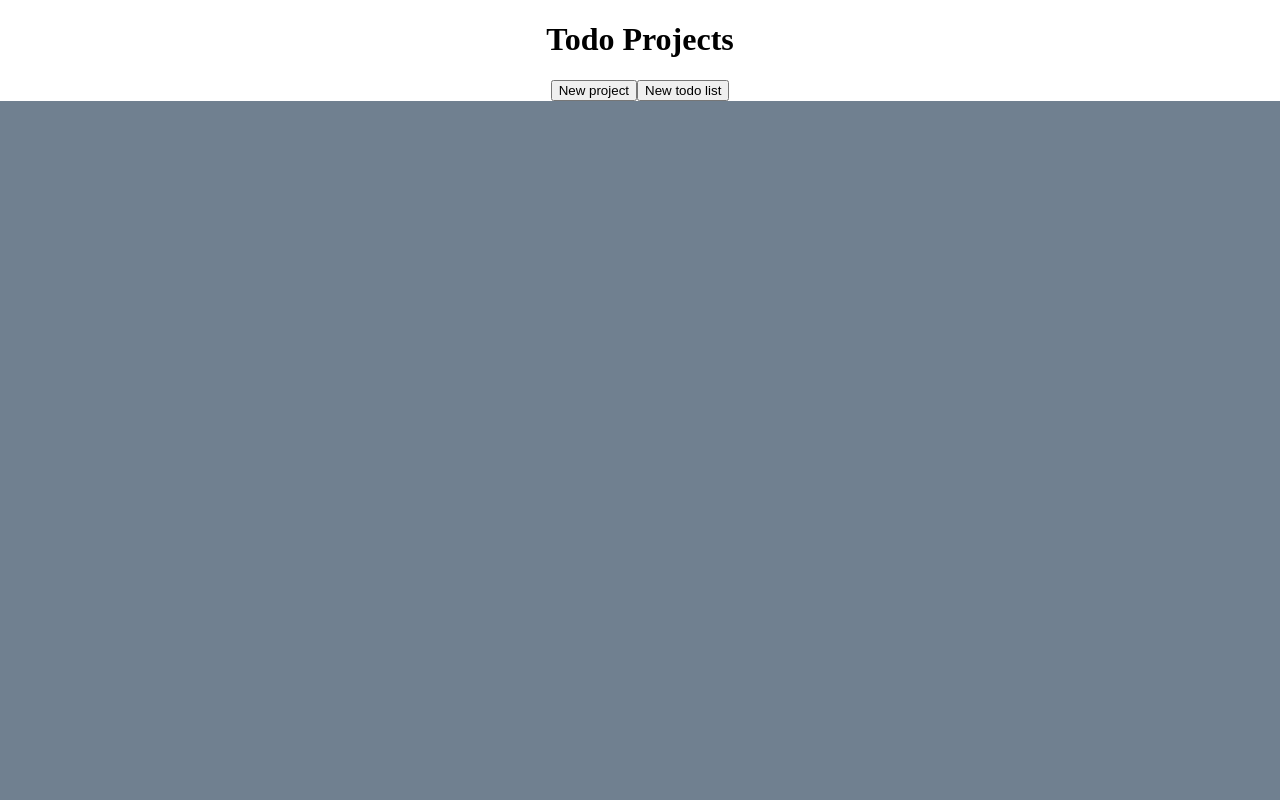
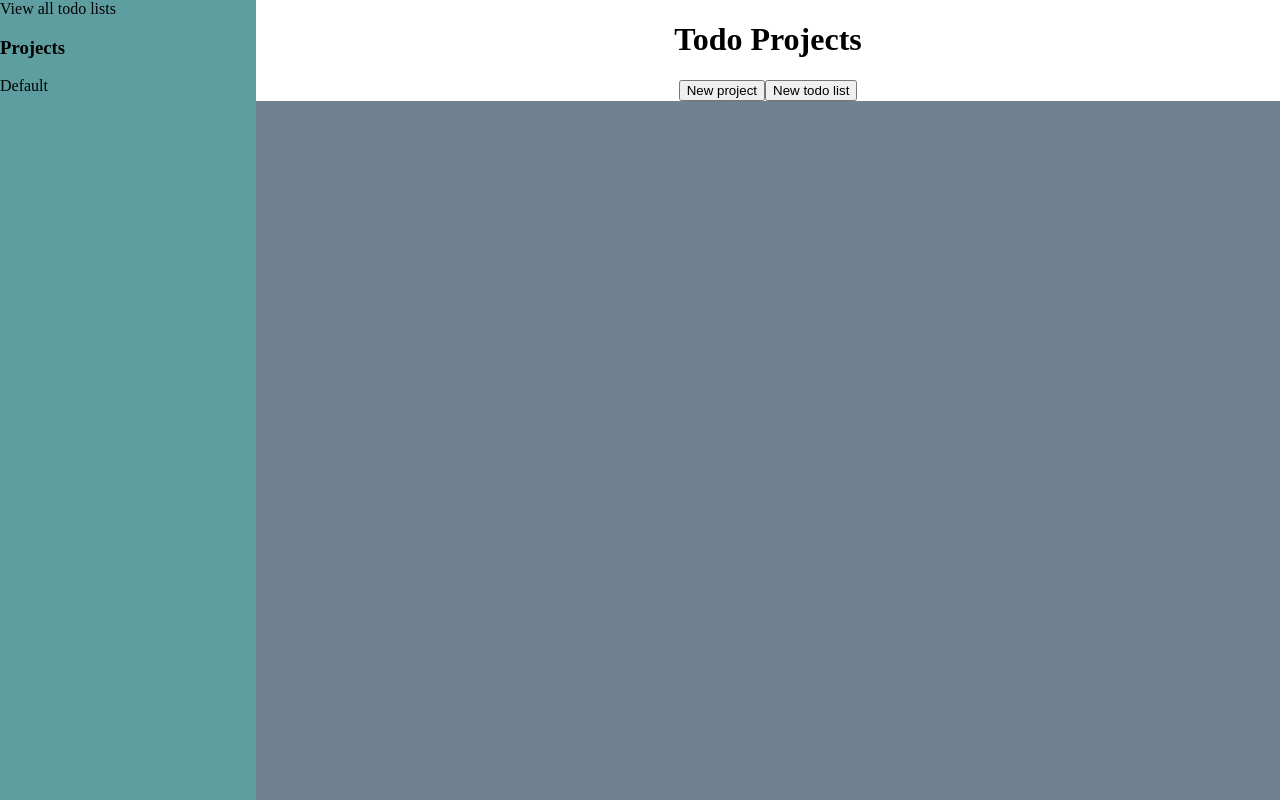
Before and after one commit to joeymuchow/odin-todo-lists, a website built with webpack: page src/template.html in a window 1280 px wide. Built offline with nearby package versions, Linux system fonts and the light colour scheme.

Commit message:
Create sidebar and render projects on it
The sidebar shows all projects that exist and a view all todo lists
element. They will be clickable links eventually. I've also fixed the
close modal functions to use another function to clear the inputs, plus
I have added the close functions to the end of the create functions.

```diff
--- a/src/bindEvents.js
+++ b/src/bindEvents.js
@@ -1,5 +1,5 @@
 import { Dashboard, Project, TodoList } from "./classes";
-import { renderAllTodoLists } from "./render";
+import { renderAllTodoLists, renderAllProjects } from "./render";
 
 const cacheDom = {};
 
@@ -49,11 +49,15 @@ const showNewProjectModal = () => {
 
 const closeNewProjectModal = (e) => {
     e.preventDefault();
+    resetNewProjectModal();
+    cacheDom.newProjectModal.close();
+}
+
+const resetNewProjectModal = () => {
     clearProjectNameError();
     clearProjectDateError();
     cacheDom.projectName.value = "";
     cacheDom.projectDueDate.value = "";
-    cacheDom.newProjectModal.close();
 }
 
 const showNewTodoListModal = () => {
@@ -62,9 +66,13 @@ const showNewTodoListModal = () => {
 
 const closeNewTodoListModal = (e) => {
     e.preventDefault();
+    resetNewTodoListModal();
+    cacheDom.newTodoListModal.close();
+}
+
+const resetNewTodoListModal = () => {
     clearTodoListNameError();
     cacheDom.todoListName.value = "";
-    cacheDom.newTodoListModal.close();
 }
 
 const createNewProject = (e) => {
@@ -78,6 +86,9 @@ const createNewProject = (e) => {
         Dashboard.addProject(project);
 
         // render new project in sidebar
+
+        closeNewProjectModal(e);
+        renderAllProjects();
     } else {
         cacheDom.projectNameError.textContent = nameIsValid ? "" : "This field is required";
         cacheDom.projectDateError.textContent = dateIsValid ? "" : "This field is required";
@@ -90,12 +101,13 @@ const createNewTodoList = (e) => {
     if (nameIsValid) {
         const form = e.target.form;
         const todoList = new TodoList(form[0].value);
-        // should the form have a select element with all the projects
-        // then the chosen project gets the todoList added to it
+        const projectName = form[1].value;
 
-        // create function that gets a project by its name, inside the dashboard class?
+        const project = Dashboard.getProject(projectName);
+        project.addTodoList(todoList);
 
-        // call a render all projects function?
+        closeNewTodoListModal(e);
+
         renderAllTodoLists();
     } else {
         cacheDom.todoListNameError.textContent = "This field is required"
--- a/src/index.js
+++ b/src/index.js
@@ -1,5 +1,5 @@
 import "./styles.css";
-import { createDashboardElements } from "./render";
+import { createDashboardElements, renderAllTodoLists, renderAllProjects } from "./render";
 import { Dashboard, Project } from "./classes";
 import bindEvents from "./bindEvents";
 
@@ -8,4 +8,6 @@ document.addEventListener("DOMContentLoaded", () => {
     Dashboard.addProject(defaultProject);
     createDashboardElements();
     bindEvents();
+    renderAllProjects();
+    renderAllTodoLists();
 });
--- a/src/render.js
+++ b/src/render.js
@@ -1,8 +1,31 @@
 import { Dashboard } from "./classes";
+
+// TODO create functions for creating elements for viewing a specific project and its todo lists
+
+// also I think when switching between these views we will need to call bindEvents again (or have different bind event calls for each view?)
+
+// Maybe createDashboardElements should have a content section that is a view that changes depending on what the user wants to view
 
 const createDashboardElements = () => {
     // create dashboard html
     const body = document.querySelector("body");
+
+    const contentContainer = document.createElement("div");
+    contentContainer.classList.add("content");
+
+    const sidebar = document.createElement("div");
+    sidebar.classList.add("sidebar");
+
+    const viewAllTodos = document.createElement("a");
+    viewAllTodos.classList.add("view-all-todos");
+    viewAllTodos.textContent = "View all todo lists";
+
+    const projectsLabel = document.createElement("h3");
+    projectsLabel.textContent = "Projects";
+    const projectsContainer = document.createElement("div");
+    projectsContainer.classList.add(("projects-container"));
+
+    sidebar.append(viewAllTodos, projectsLabel, projectsContainer);
 
     const titleContainer = document.createElement("div");
     const title = document.createElement("h1");
@@ -13,7 +36,6 @@ const createDashboardElements = () => {
 
     const buttonsContainer = document.createElement("div");
     buttonsContainer.classList.add("buttons-container");
-    // create new project button to add a project to dashboard class
     const newProjectBtn = document.createElement("button");
     newProjectBtn.classList.add("new-project");
     newProjectBtn.textContent = "New project";
@@ -27,7 +49,9 @@ const createDashboardElements = () => {
     const todoListsContainer = document.createElement("div");
     todoListsContainer.classList.add("todo-lists-container");
 
-    body.append(titleContainer, buttonsContainer, todoListsContainer);
+    contentContainer.append(titleContainer, buttonsContainer, todoListsContainer);
+
+    body.append(sidebar, contentContainer);
 }
 
 const createNewTodoListModal = () => {
@@ -149,6 +173,9 @@ const createTodoListElement = (todoList) => {
     const name = document.createElement("h2");
     name.textContent = todoList.name;
 
+    // create button for adding a todo list item
+    // add event listener to handle that
+
     const todos = document.createElement("ul");
     for (const todoItem of todoList.todoList) {
         const li = document.createElement("li");
@@ -163,22 +190,31 @@ const createTodoListElement = (todoList) => {
         todos.append(li);
     }
 
-    todoListContainer.append(name, todoList);
+    todoListContainer.append(name, todos);
 
     return todoListContainer;
 }
 
 const renderAllTodoLists = () => {
-    const listsToRender = [];
     const todoListsContainer = document.querySelector(".todo-lists-container");
     todoListsContainer.replaceChildren();
     for (const project of Dashboard.projects) {
         for (const todoList of project.todoLists) {
             const element = createTodoListElement(todoList);
-            listsToRender.push(element);
+            todoListsContainer.append(element);
         }
     }
-    todoListsContainer.append(...listsToRender);
 }
 
-export { createDashboardElements, renderAllTodoLists }
+const renderAllProjects = () => {
+    const projectsContainer = document.querySelector(".projects-container");
+    projectsContainer.replaceChildren();
+    for (const project of Dashboard.projects) {
+        const projectElement = document.createElement("a");
+        projectElement.classList.add("project");
+        projectElement.textContent = project.name;
+        projectsContainer.append(projectElement);
+    }
+}
+
+export { createDashboardElements, renderAllTodoLists, renderAllProjects }
--- a/src/styles.css
+++ b/src/styles.css
@@ -3,7 +3,21 @@ body {
     margin: 0;
     min-height: 100vh;
     display: grid;
+    grid-template-columns: 1fr 4fr;
+}
+
+.content {
+    display: grid;
     grid-template-rows: auto auto 1fr;
+}
+
+.sidebar {
+    background-color: cadetblue;
+}
+
+.projects-container {
+    display: grid;
+    grid-template-columns: 1fr;
 }
 
 h1 {
```
